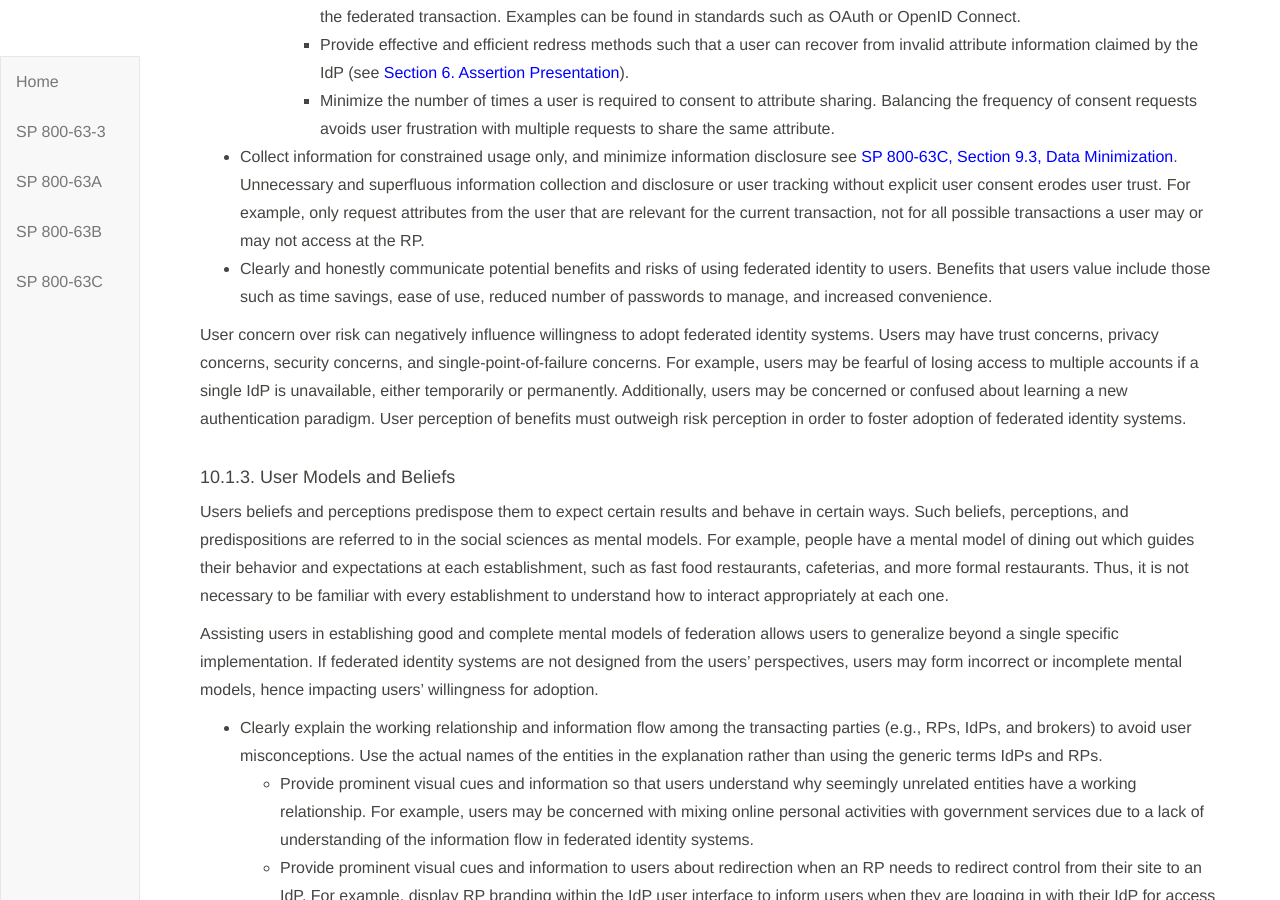
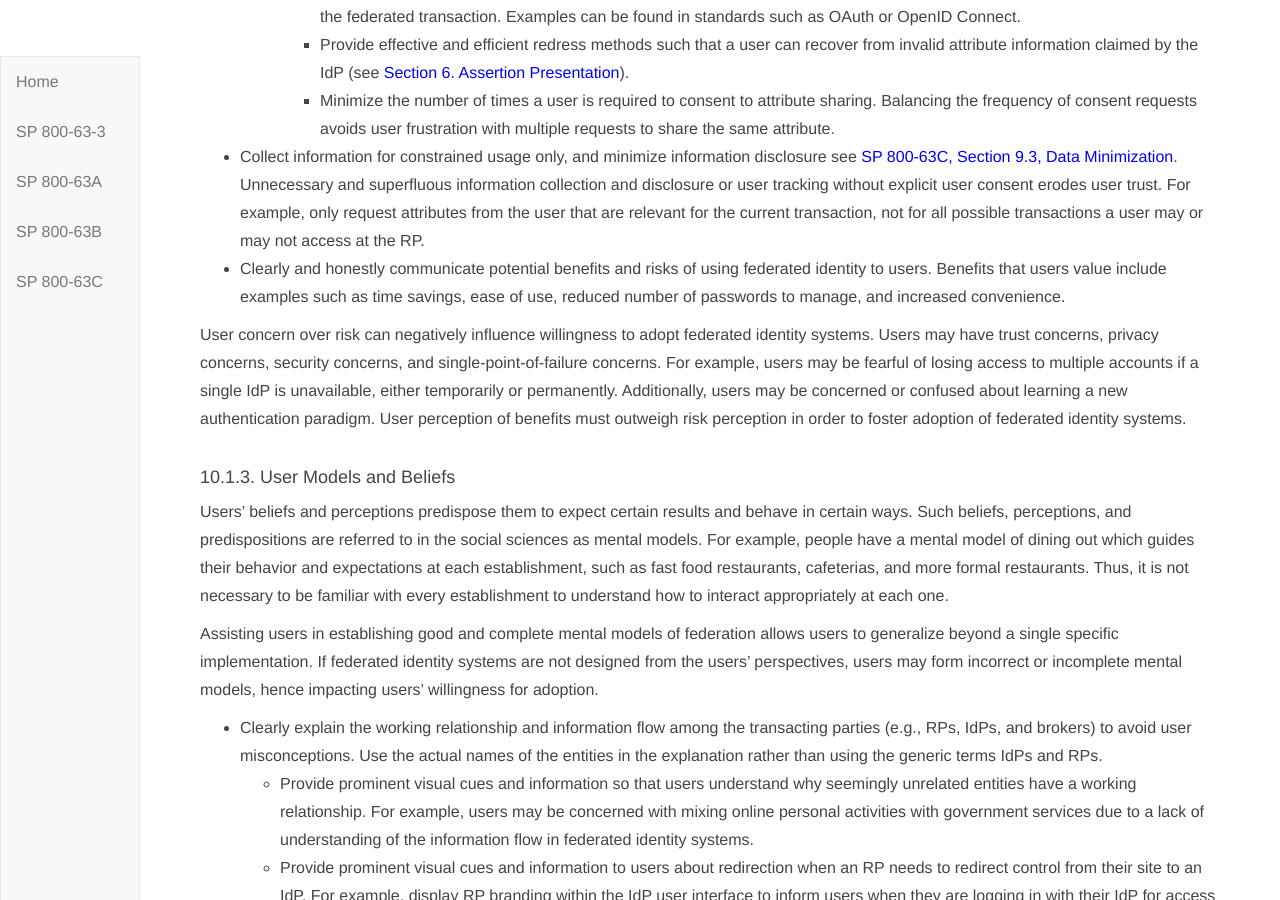
Before and after one commit to usnistgov/800-63-3, a Jekyll site: the page built from sp800-63c/sec10_usability.md, in a window 1280 px wide and 900 px high, scrolled down 3052 px. Built offline with Jekyll 4.4.1, drawn with Linux system fonts in a browser that asks for light colours; our own code applies the rules of GitHub Pages for plain Markdown files; some of the changed text lies outside the part shown.

Commit message:
Update sec10_usability.md

```diff
--- a/sp800-63c/sec10_usability.md
+++ b/sp800-63c/sec10_usability.md
@@ -80,13 +80,13 @@ To encourage user adoption, IdPs and RPs need to establish and build trust with
 		* Provide effective and efficient redress methods such that a user can recover from invalid attribute information claimed by the IdP (see [Section 6. Assertion Presentation](# #sec6)).
 		* Minimize the number of times a user is required to consent to attribute sharing. Balancing the frequency of consent requests avoids user frustration with multiple requests to share the same attribute.
 * Collect information for constrained usage only, and minimize information disclosure see [SP 800-63C, Section 9.3, Data Minimization](#sec9). Unnecessary and superfluous information collection and disclosure or user tracking without explicit user consent erodes user trust. For example, only request attributes from the user that are relevant for the current transaction, not for all possible transactions a user may or may not access at the RP.
-* Clearly and honestly communicate potential benefits and risks of using federated identity to users. Benefits that users value include those such as time savings, ease of use, reduced number of passwords to manage, and increased convenience.
+* Clearly and honestly communicate potential benefits and risks of using federated identity to users. Benefits that users value include examples such as time savings, ease of use, reduced number of passwords to manage, and increased convenience.
 
 User concern over risk can negatively influence willingness to adopt federated identity systems. Users may have trust concerns, privacy concerns, security concerns, and single-point-of-failure concerns. For example, users may be fearful of losing access to multiple accounts if a single IdP is unavailable, either temporarily or permanently. Additionally, users may be concerned or confused about learning a new authentication paradigm. User perception of benefits must outweigh risk perception in order to foster adoption of federated identity systems.
 
 #### 10.1.3. User Models and Beliefs
 
-Users beliefs and perceptions predispose them to expect certain results and behave in certain ways. Such beliefs, perceptions, and predispositions are referred to in the social sciences as mental models. For example, people have a mental model of dining out which guides their behavior and expectations at each establishment, such as fast food restaurants, cafeterias, and more formal restaurants. Thus, it is not necessary to be familiar with every establishment to understand how to interact appropriately at each one.
+Users' beliefs and perceptions predispose them to expect certain results and behave in certain ways. Such beliefs, perceptions, and predispositions are referred to in the social sciences as mental models. For example, people have a mental model of dining out which guides their behavior and expectations at each establishment, such as fast food restaurants, cafeterias, and more formal restaurants. Thus, it is not necessary to be familiar with every establishment to understand how to interact appropriately at each one.
 
 Assisting users in establishing good and complete mental models of federation allows users to generalize beyond a single specific implementation. If federated identity systems are not designed from the users' perspectives, users may form incorrect or incomplete mental models, hence impacting users' willingness for adoption.
 
```
Also changed, not shown: other parts of sp800-63c/sec10_usability.md (+1 -1 lines).
